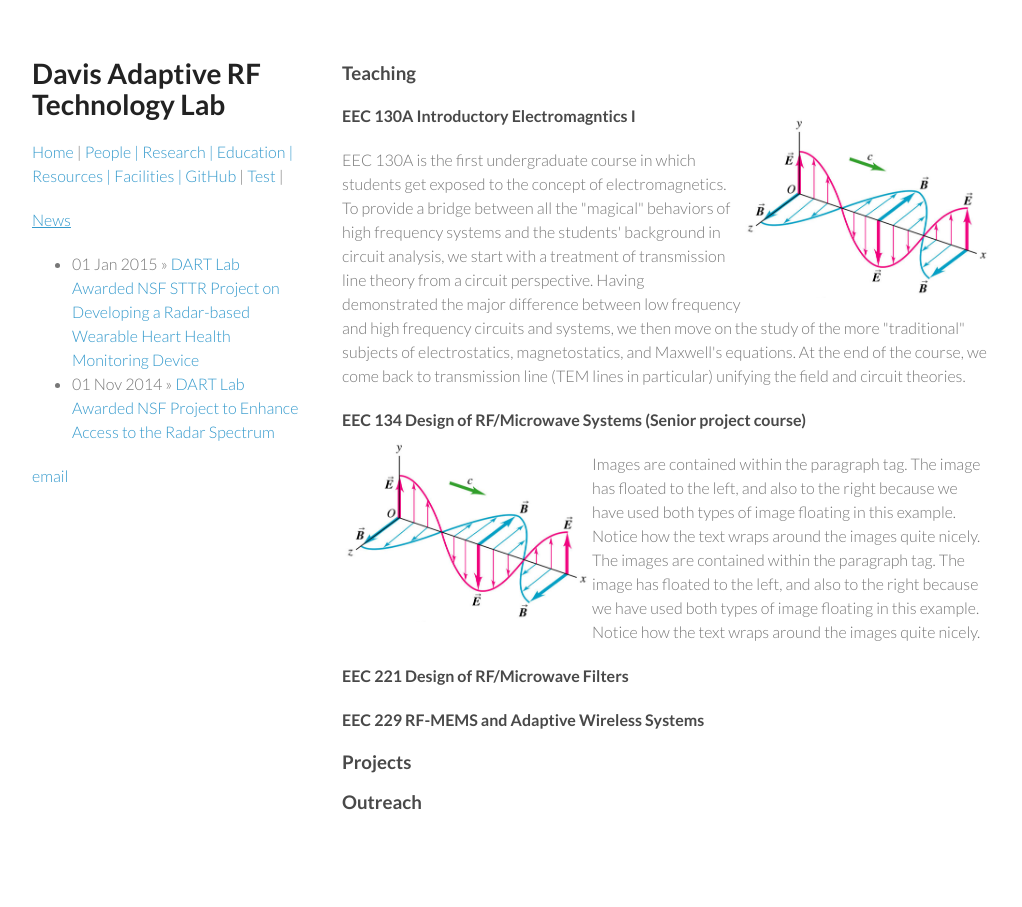
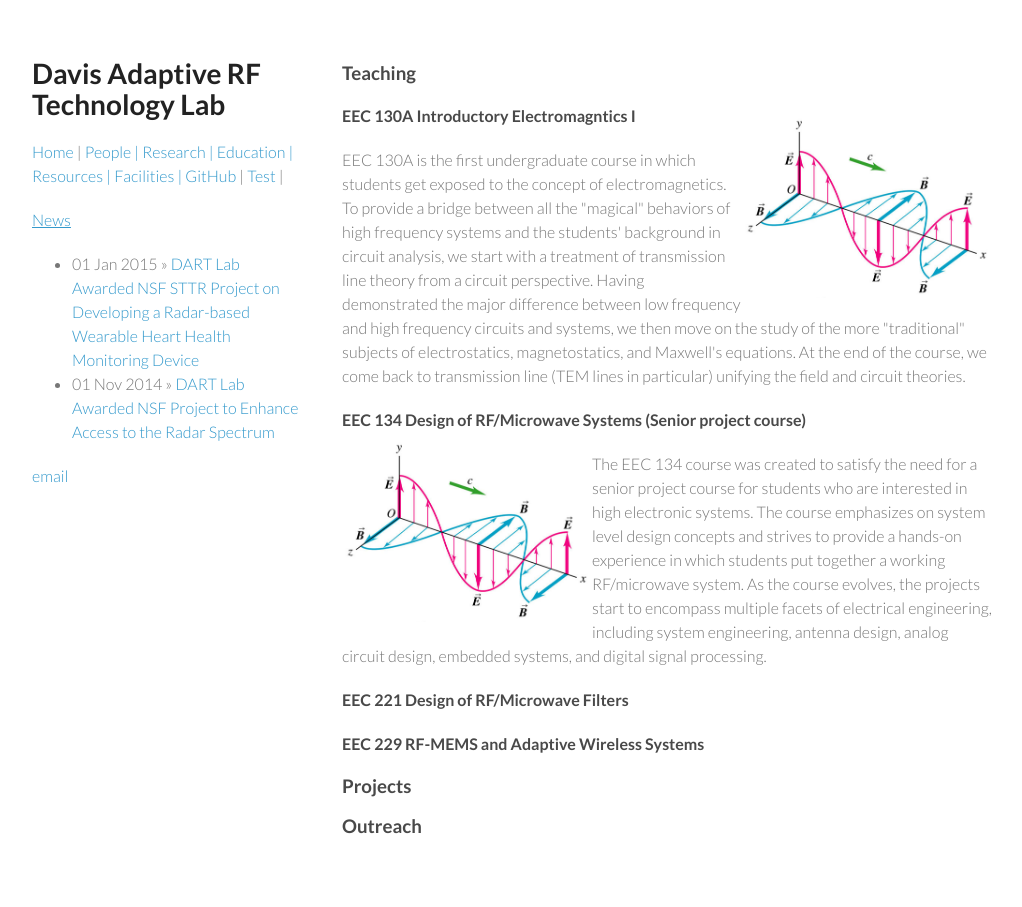
Before and after one commit to ucdart/ucdart.github.io, a Jekyll site: the page built from education/index.html, in a window 1280 px wide. Shown: the whole page, without its empty margins (128-1150 px from the left). Built offline with Jekyll 4.4.1, drawn with Linux system fonts in a browser that asks for light colours.

Commit message:
Update index.html

```diff
--- a/education/index.html
+++ b/education/index.html
@@ -14,7 +14,7 @@
 <h4>EEC 134 Design of RF/Microwave Systems (Senior project course) </h4>
 <img src="/images/emwave.png" width="250px" style="float:left; margin-top:-10px;">
 <p>
-Images are contained within the paragraph tag. The image has floated to the left, and also to the right because we have used both types of image floating in this example. Notice how the text wraps around the images quite nicely. The images are contained within the paragraph tag. The image has floated to the left, and also to the right because we have used both types of image floating in this example. Notice how the text wraps around the images quite nicely.
+The EEC 134 course was created to satisfy the need for a senior project course for students who are interested in high electronic systems. The course emphasizes on system level design concepts and strives to provide a hands-on experience in which students put together a working RF/microwave system. As the course evolves, the projects start to encompass multiple facets of electrical engineering, including system engineering, antenna design, analog circuit design, embedded systems, and digital signal processing.
 
 
 <h4>EEC 221 Design of RF/Microwave Filters </h4>
```
